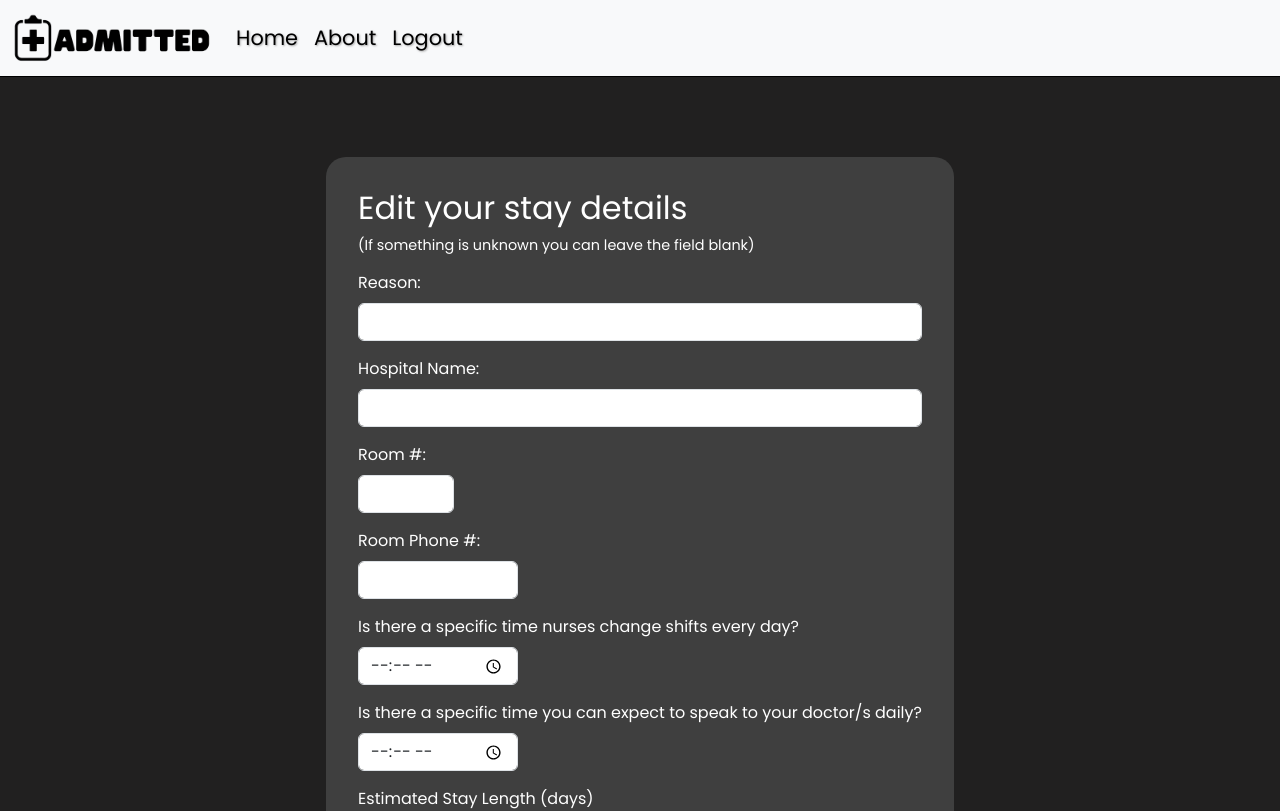
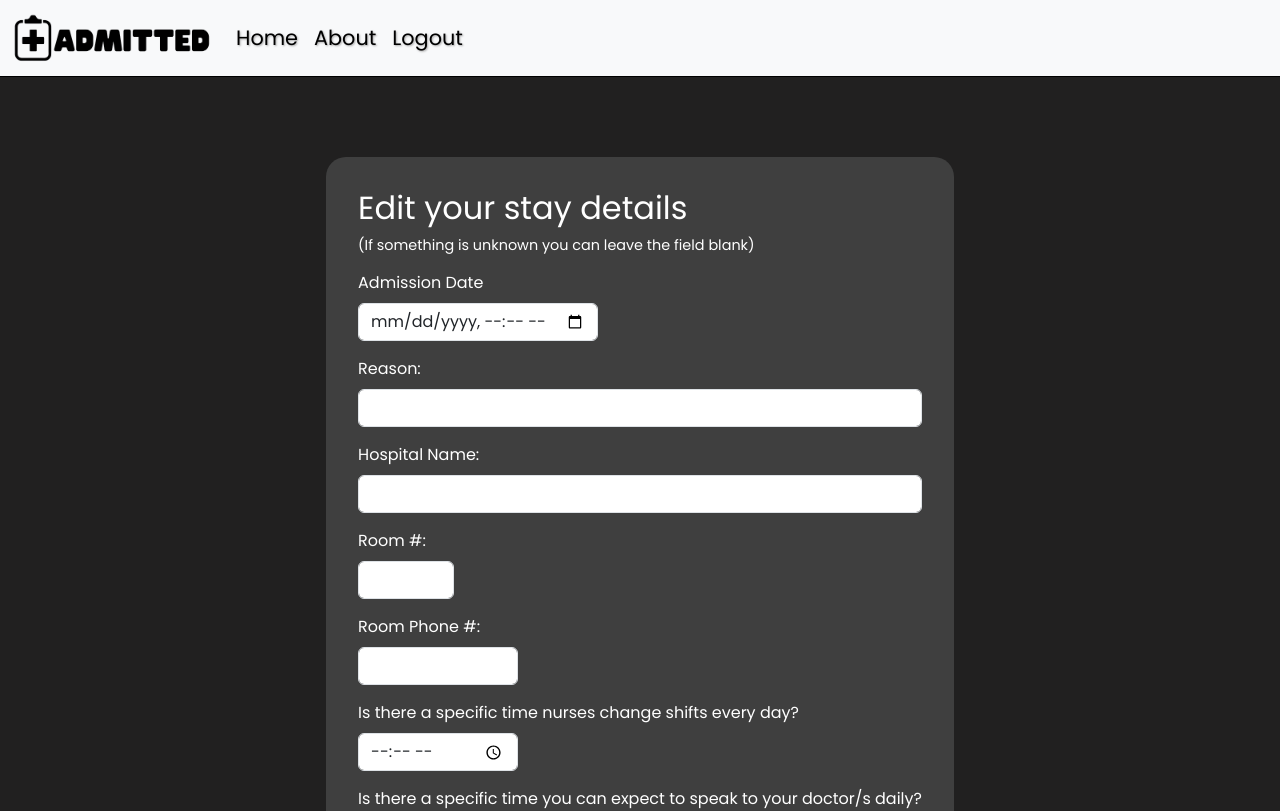
Before and after one commit to guacajoely/Admitted, a React (Create React App) app in the folder Admitted/Client/admitted/: page /admission/edit/1 in a window 1280 px wide. Shown: the top 811 px of the page. Built offline with nearby package versions, Linux system fonts and the light colour scheme; no server answers; sample sign-in values are in the browser's storage; a web font is replaced by a local one.

Commit message:
can now edit Admission Start Date/Time in edit form

```diff
--- a/Admitted/Client/admitted/src/Components/Admission/AdmissionEdit.js
+++ b/Admitted/Client/admitted/src/Components/Admission/AdmissionEdit.js
@@ -13,6 +13,7 @@ export const AdmissionEdit = () => {
     const { admissionId } = useParams();
 
     const [editedAdmission, setEditedAdmission] = useState({
+        startDateTime: "",
         reason: "",
         hospitalName: "",
         roomNum: "",
@@ -67,6 +68,22 @@ export const AdmissionEdit = () => {
         <form className="admission-form form">
             <h2 className="admission-form-title">Edit your stay details</h2>
             <div style={{fontSize:".9em", marginBottom:"1em"}}>(If something is unknown you can leave the field blank)</div>
+
+            <FormGroup className="form-group">
+                    <Label htmlFor="startDateTime">Admission Date</Label>
+                    <Input
+                        className="event-input datetime-input"
+                        type="datetime-local"
+                        id="startDateTime"
+                        value={editedAdmission.startDateTime}
+                        onChange={
+                            (event) => {
+                                const copy = { ...editedAdmission }
+                                copy.startDateTime = event.target.value
+                                setEditedAdmission(copy)
+                            }
+                        } />
+                </FormGroup>
 
                 <FormGroup className="form-group">
                     <Label htmlFor="reason">Reason:</Label>
```
Also changed, not shown: 1 other file (tests, documents, lock files or other folders).
